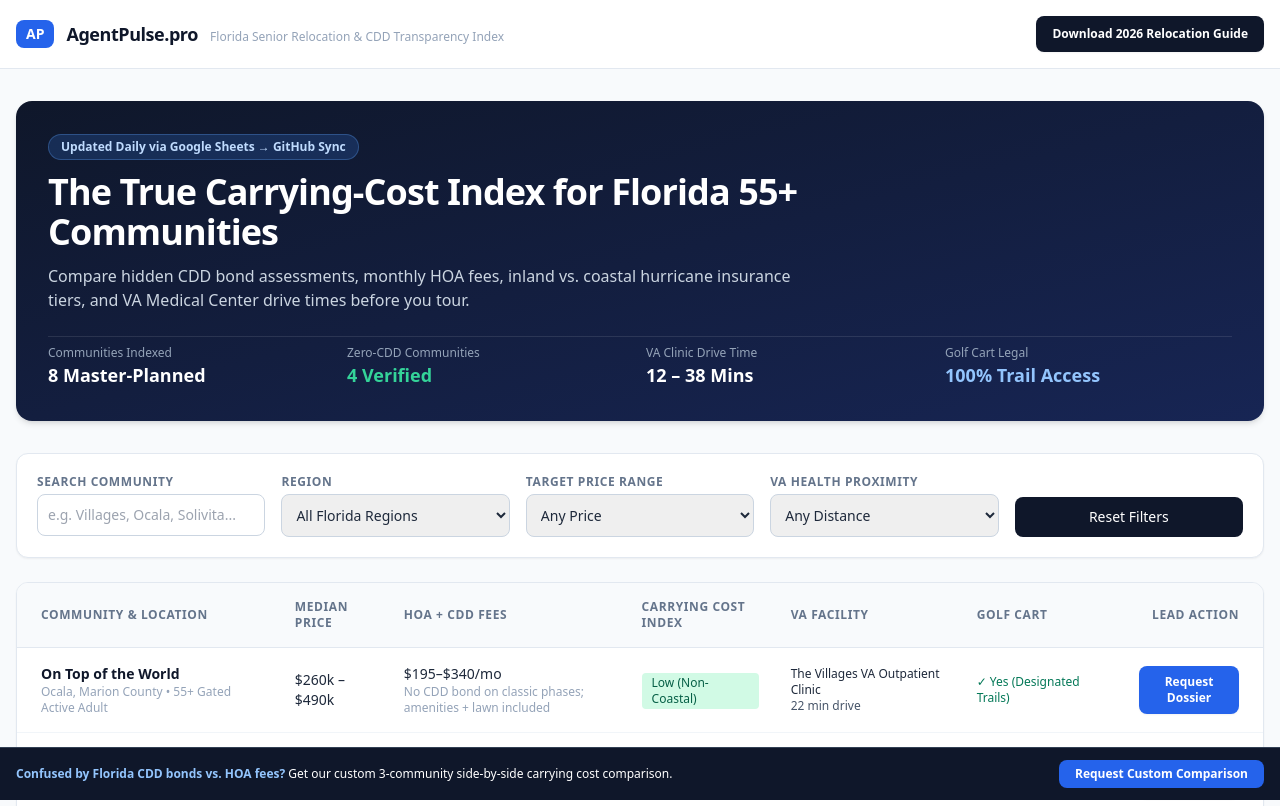
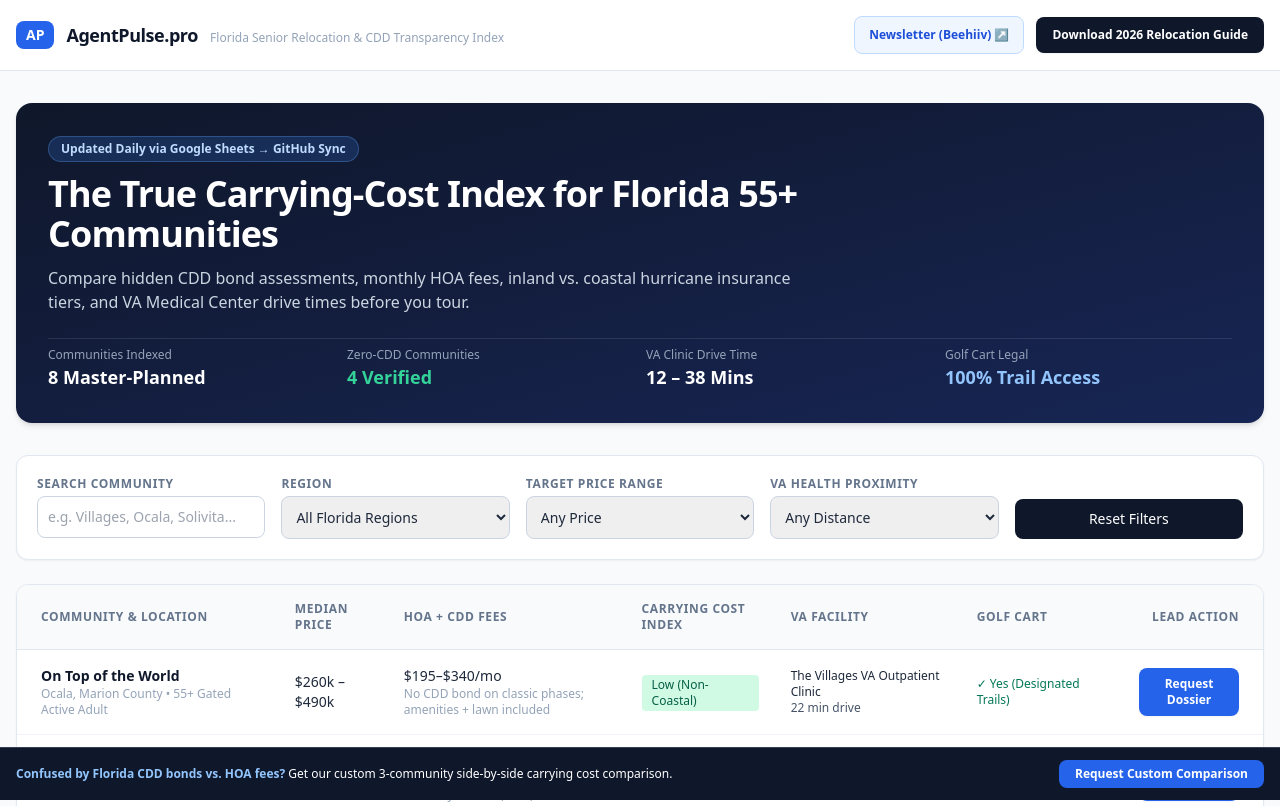
Before and after one commit to sovereign-fit/blogerr, a plain HTML site: page index.html in a window 1280 px wide. Shown: the top 806 px of the page. Drawn offline with nearby package versions, Linux system fonts and the light colour scheme.

Commit message:
feat(ui): link Beehiiv newsletter at www.agentpulse.pro alongside root directory

```diff
--- a/index.html
+++ b/index.html
@@ -19,6 +19,9 @@
         </div>
       </div>
       <div class="flex items-center gap-3">
+        <a href="https://www.agentpulse.pro" target="_blank" rel="noopener noreferrer" class="text-xs font-semibold text-blue-700 bg-blue-50 hover:bg-blue-100 border border-blue-200 px-3.5 py-2.5 rounded-lg transition">
+          Newsletter (Beehiiv) ↗
+        </a>
         <button onclick="openLeadModal('2026 Florida Master Relocation Guide')" class="bg-slate-900 hover:bg-slate-800 text-white text-xs font-semibold px-4 py-2.5 rounded-lg transition shadow-sm">
           Download 2026 Relocation Guide
         </button>
```
